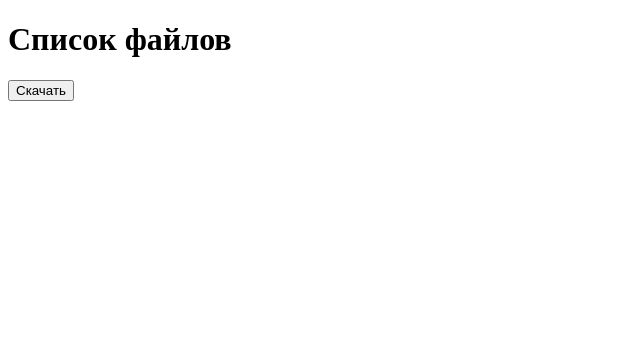
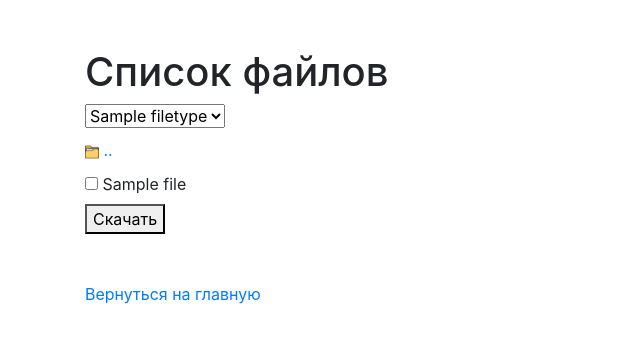
Before and after one commit to dm-kr/test_task_ydisk, a Flask app: template templates/folder.html in a window 1280 px wide. Shown: the top 343 px of the page, without its empty margins (0-640 px from the left). Run offline with Flask 3, Linux system fonts and the light colour scheme; the template is opened without the code that fills it: most values are stand-ins (such as "Sample title", 1, 10 or a date in 2020); some libraries are stand-ins or nearby versions.

Commit message:
modified folder.html so it now displays list of files with possibility to filter them and looks cleaner

```diff
--- a/templates/folder.html
+++ b/templates/folder.html
@@ -2,12 +2,65 @@
 <html lang="ru">
 <head>
     <meta charset="utf-8">
+    <link href="https://stackpath.bootstrapcdn.com/bootstrap/4.5.2/css/bootstrap.min.css" rel="stylesheet">
+    <link href="static/css/style.css" rel="stylesheet">
     <title>Просмотр файлов</title>
 </head>
 <body>
-    <h1>Список файлов</h1>
-    <form action="download" method="post">
-        <button type="submit">Скачать</button>
-    </form>
+    <div class="container mt-5">
+        <h1>Список файлов</h1>
+        <select id="dropdown" name="dropdown" onchange="updateList()">
+            {% for filetype in filetypes %}
+                <option value="{{ filetype.id }}" {% if filetype.id == selected_filetype %}selected{% endif %}>{{ filetype.name }}</option>
+            {% endfor %}
+        </select>
+        {% if back_link_path %}
+            <div class="block">
+                <img src="../static/img/folder.png"></img>
+                <a class="folderOpener" href="|{{ public_key }}|{{ back_link_path }}">..</a>
+            </div>
+        {% endif %}
+        <form action="/download" method="post">
+            <input type="hidden" name="public_key" value="{{ public_key }}">
+            <ul id="file-list" class="list-group">
+                {% for file in files %}
+                    <li>
+                        {% if file.type == "dir" %}
+                            <div class="block">
+                                <img src="../static/img/folder.png"></img>
+                                <a class="folderOpener" href="|{{ file.public_key }}|{{ file.path }}">{{ file.name }}</a>
+                            </div>
+                        {% else %}
+                            <input id="{{ file.path }}" type="checkbox" name="selected_files" value="{{ file.path }}">
+                            <label for="{{ file.path }}">{{ file.name }}</label>
+                        {% endif %}
+                    </li>
+                {% endfor %}
+            </ul>
+            <button type="submit">Скачать</button>
+        </form>
+    </div>
+    <div class="container mt-5">
+        <a href="/">Вернуться на главную</a>
+    </div>
+    <script src="https://code.jquery.com/jquery-3.5.1.min.js"></script>
+    <script src="https://cdn.jsdelivr.net/npm/@popperjs/core@2.5.4/dist/umd/popper.min.js"></script>
+    <script src="https://stackpath.bootstrapcdn.com/bootstrap/4.5.2/js/bootstrap.min.js"></script>
+    <script>
+        let links = document.querySelectorAll('.folderOpener')
+        links.forEach(link => {
+            let params = link.href.split('|');
+            link.href = '/folder?public_key=' + encodeURIComponent(params[1]) + '&path=' + encodeURIComponent(params[2]);
+        });
+
+        function updateList() {
+            var selectedOption = document.getElementById('dropdown').value;
+            if (selectedOption) {
+                const params = new URLSearchParams(window.location.search);
+                const path = params.get('path') ? '&path=' + params.get('path') : '';
+                window.location.href = '/folder?public_key=' + encodeURIComponent(params.get('public_key')) + path + '&filetype=' + selectedOption;
+            }
+        }
+    </script>
 </body>
 </html>
```
